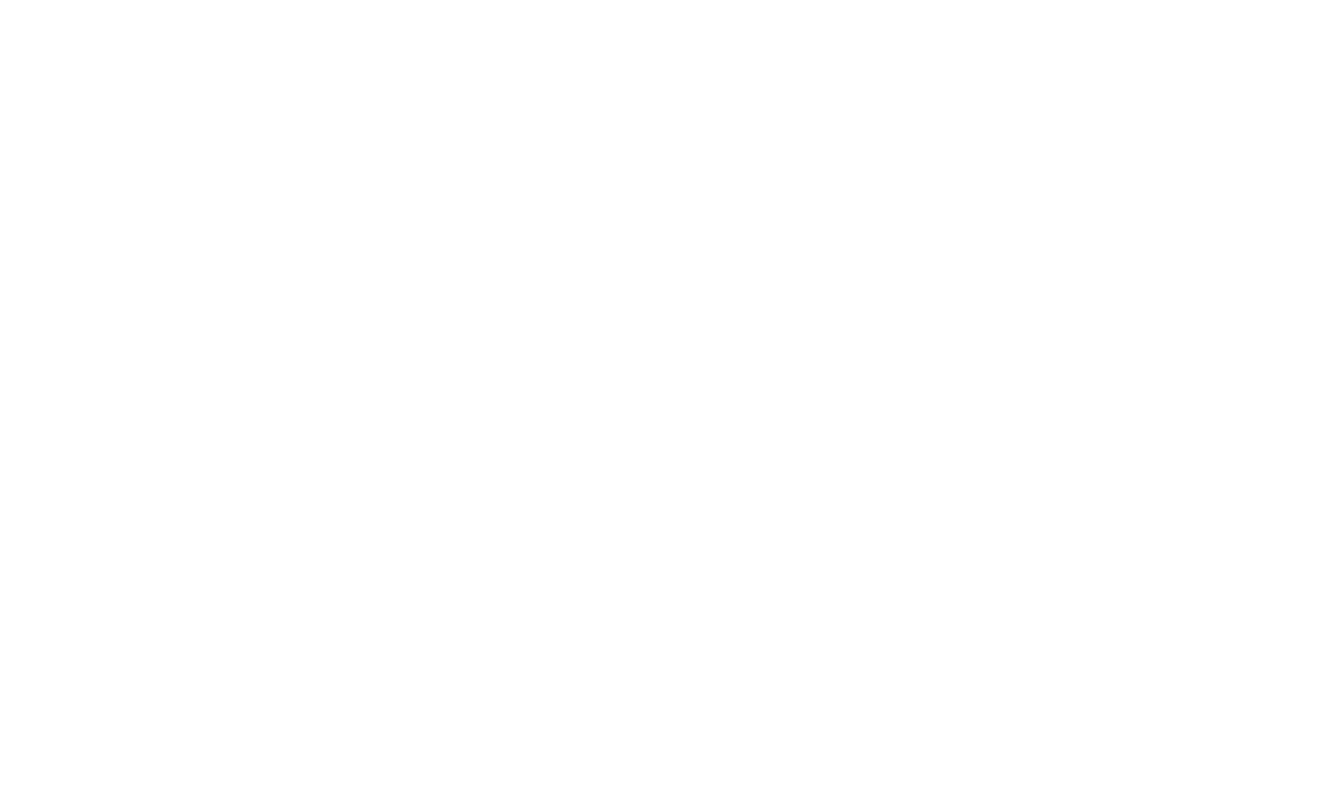
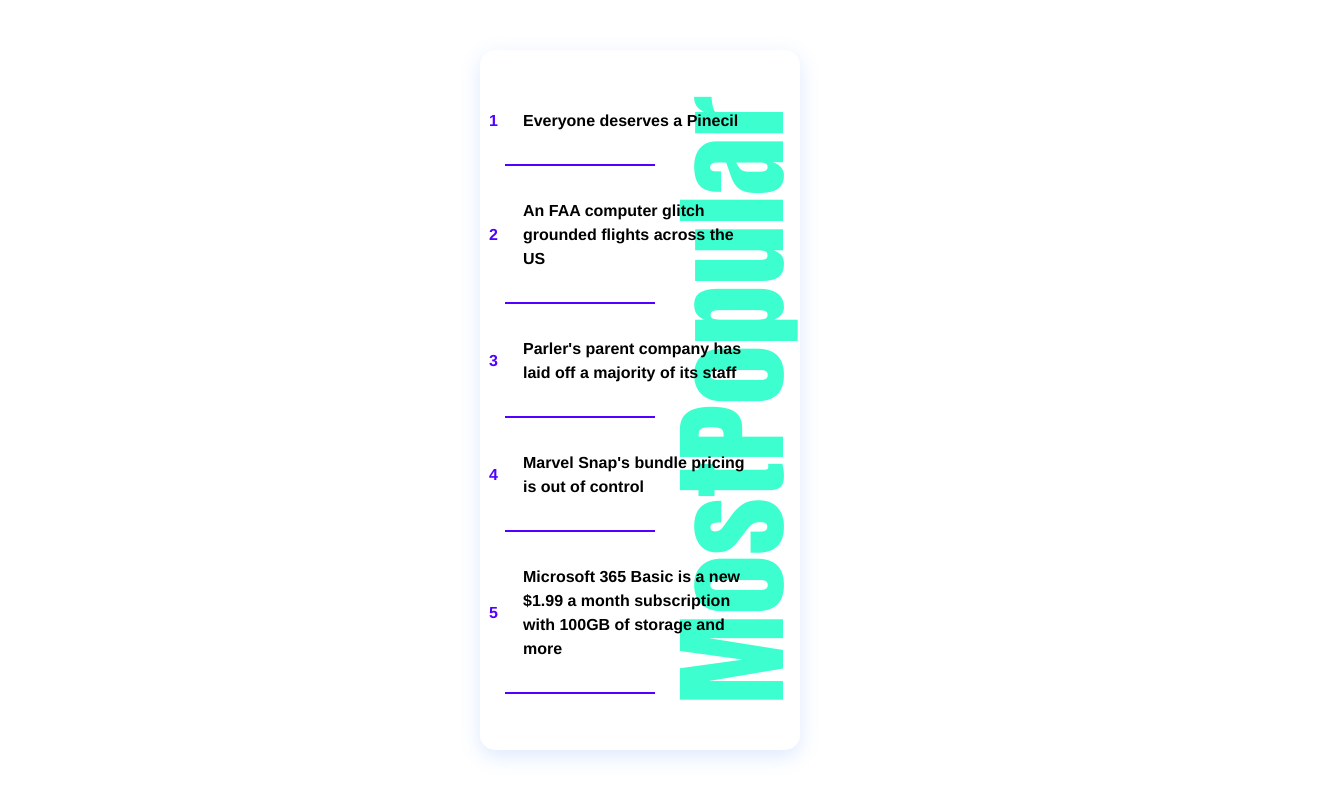
Before and after one commit to AdnanAbubakarAdams/AppsInClass, a React (Create React App) app in the folder csspracticesinclass/: page /vertical in a window 1280 px wide. Before the commit this address had no page. Shown: the whole page, 1342 px wide, since content can reach past the window. Built offline with nearby package versions, Linux system fonts and the light colour scheme.

Commit message:
the vertical practice from codetrack

```diff
--- a/csspracticesinclass/src/App.css
+++ b/csspracticesinclass/src/App.css
@@ -1,5 +1,6 @@
 .App {
   text-align: center;
+
 }
 
 .App-logo {
--- a/csspracticesinclass/src/App.js
+++ b/csspracticesinclass/src/App.js
@@ -1,6 +1,7 @@
 import "./App.css";
 import Boxes from "./components/boxes/Boxes";
 import OrangeSky from "./components/orangeSky/OrangeSky";
+import VerticalBackground from "./components/verticalBackground/VerticalBackground";
 import { BrowserRouter as Router, Routes, Route } from "react-router-dom";
 
 function App() {
@@ -10,6 +11,7 @@
         <Routes>
           <Route path="/boxes" element={<Boxes />} />
           <Route path="/orangesky" element={<OrangeSky />} />
+          <Route path="/vertical" element={<VerticalBackground />} />
         </Routes>
       </Router>
     </div>
--- /dev/null
+++ b/csspracticesinclass/src/components/verticalBackground/VerticalBackground.js
@@ -0,0 +1,38 @@
+import React from "react";
+import "./VerticalBackground.scss";
+import "./customListStyle.css";
+
+const verticalBackground = () => {
+  return (
+    <div className="verticalContainer">
+      <div className="verticalContainer__background">MostPopular</div>
+      <ol className="custom-ol">
+        <li className="verticalContainer__para">
+          Everyone deserves a Pinecil
+        </li>
+
+        <li className="verticalContainer__para">
+          An FAA computer glitch
+          grounded flights across the US
+        </li>
+
+        <li className="verticalContainer__para">
+          Parler's parent company has
+          laid off a majority of its staff
+        </li>
+
+        <li className="verticalContainer__para">
+          Marvel Snap's bundle
+          pricing is out of control
+        </li>
+
+        <li className="verticalContainer__para">
+          Microsoft 365 Basic is a
+          new $1.99 a month subscription with 100GB of storage and more
+        </li>
+      </ol>
+    </div>
+  );
+};
+
+export default verticalBackground;
--- /dev/null
+++ b/csspracticesinclass/src/components/verticalBackground/VerticalBackground.scss
@@ -0,0 +1,24 @@
+.verticalContainer {
+    margin: 50px auto;
+    position: relative;
+    width: 300px;
+    height: 680px;
+    padding: 10px;
+    font-family: Poly Sans,Helvetica,Arial,sans-serif;
+    box-shadow: 0 6px 20px rgba(56, 125, 255, 0.17);
+    border-radius: 15px;
+
+    &__background {
+      font-family: Manuka Condensed,Impact,Helvetica,sans-serif;
+      margin-left: 13rem;
+      font-size: 120px;
+      font-weight: bold;
+      color:#3DFECF;
+      position: absolute;
+      top: 0;
+      left: 0;
+      bottom: 0;
+      z-index: -1;
+      transform: rotate(270deg);
+    }
+  }
--- /dev/null
+++ b/csspracticesinclass/src/components/verticalBackground/customListStyle.css
@@ -0,0 +1,37 @@
+.custom-ol {
+    counter-reset: custom-counter;
+    list-style-type: none;
+    padding-left: 0;
+    font-weight: 800;
+    text-align: left;
+  }
+
+  .custom-ol li {
+    position: relative;
+    padding: 33px;
+    display: flex; /* Use flexbox to align the text vertically */
+    align-items: center; /* Align items vertically */
+    line-height: 1.5;
+  }
+
+  .custom-ol li:before {
+    content: counter(custom-counter);
+    counter-increment: custom-counter;
+    position: absolute;
+    left: -1em; /* Adjust the distance as needed */
+    width: 1.5em; /* Adjust the width as needed */
+    /* top: 1px; */
+    text-align: right;
+    color: #5200FF; /* Customize the color */
+    font-weight: 800; /* Customize the font-weight */
+  }
+  .custom-ol li:after {
+    content: "";
+    position: absolute;
+    left: 30%; /* Place the border halfway through */
+    bottom: 0;
+    transform: translateX(-50%);
+    width: 50%; /* Set the width of the border */
+    height: 2px; /* Adjust the height as needed */
+    background-color: #5200FF; /* Customize the border color */
+  }
```
